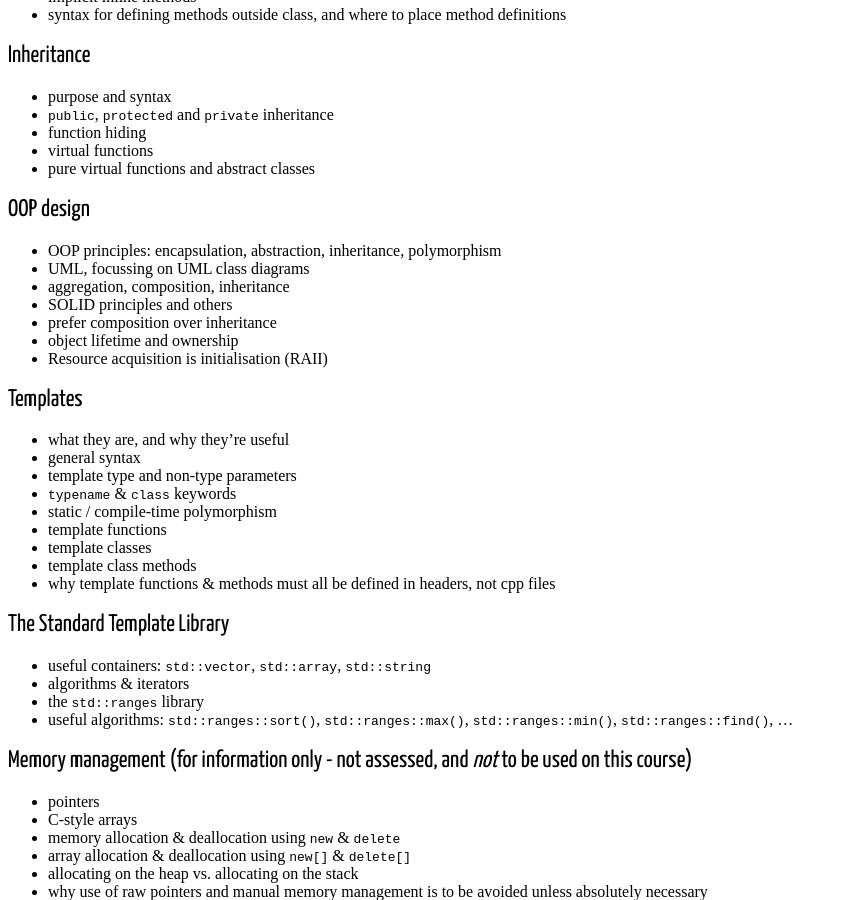
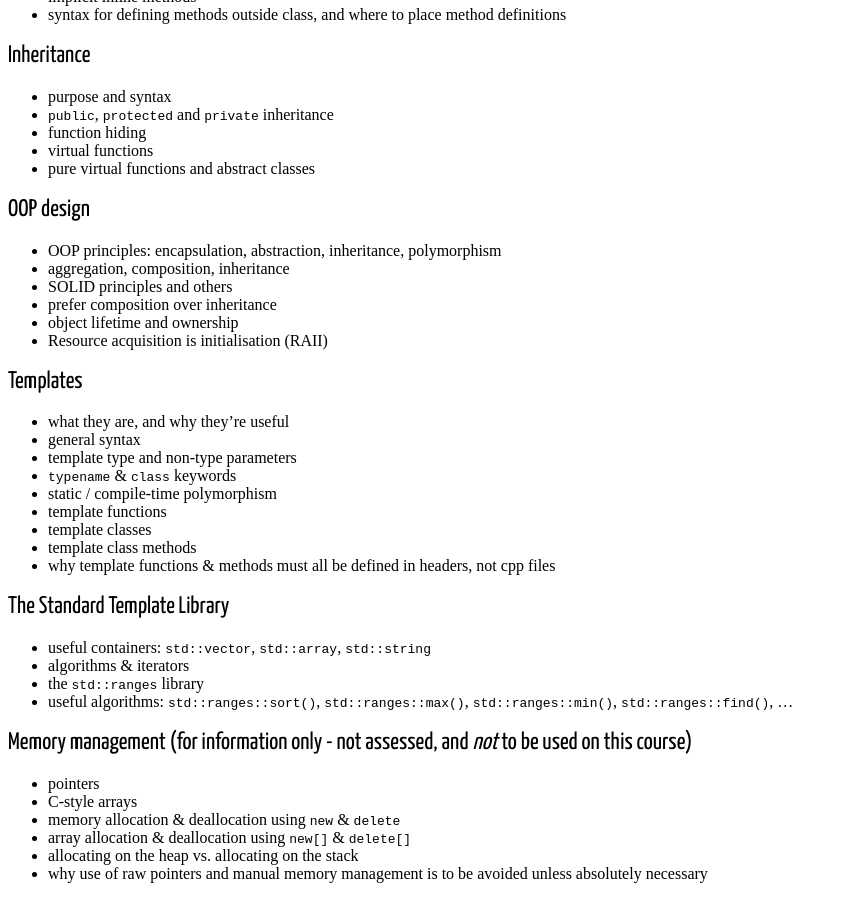
Before and after one commit to KCL-BMEIS/OOP, a Jekyll site: the page built from syllabus.md, in a window 1280 px wide and 900 px high, scrolled down 1967 px. Shown: the whole window, without its empty margins (0-847 px from the left). Built offline with Jekyll 4.4.1, drawn with Linux system fonts in a browser that asks for light colours; some web fonts are replaced.

Commit message:
Update syllabus.md

```diff
--- a/syllabus.md
+++ b/syllabus.md
@@ -106,7 +106,6 @@ This is a list of topics to be covered on this module. Note that during the cour
 
 ## OOP design
 - OOP principles: encapsulation, abstraction, inheritance, polymorphism
-- UML, focussing on UML class diagrams
 - aggregation, composition, inheritance
 - SOLID principles and others
 - prefer composition over inheritance
```
